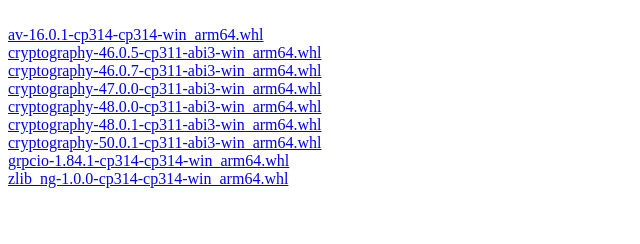
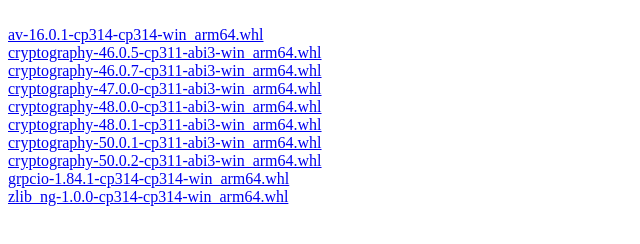
Before and after one commit to AlexxIT/python-wheels, a plain HTML site: page index.html in a window 1280 px wide. Shown: the whole page, without its empty margins (0-640 px from the left). Drawn offline with Linux system fonts and the light colour scheme.

Commit message:
Add cryptography 50.0.2

```diff
--- a/index.html
+++ b/index.html
@@ -12,6 +12,7 @@
     <a href="wheels/cryptography-48.0.0-cp311-abi3-win_arm64.whl"><br>cryptography-48.0.0-cp311-abi3-win_arm64.whl</a>
     <a href="wheels/cryptography-48.0.1-cp311-abi3-win_arm64.whl"><br>cryptography-48.0.1-cp311-abi3-win_arm64.whl</a>
     <a href="wheels/cryptography-50.0.1-cp311-abi3-win_arm64.whl"><br>cryptography-50.0.1-cp311-abi3-win_arm64.whl</a>
+    <a href="wheels/cryptography-50.0.2-cp311-abi3-win_arm64.whl"><br>cryptography-50.0.2-cp311-abi3-win_arm64.whl</a>
     <a href="wheels/grpcio-1.84.1-cp314-cp314-win_arm64.whl"><br>grpcio-1.84.1-cp314-cp314-win_arm64.whl</a>
     <a href="wheels/zlib_ng-1.0.0-cp314-cp314-win_arm64.whl"><br>zlib_ng-1.0.0-cp314-cp314-win_arm64.whl</a>
 </body>
```
Also changed, not shown: 1 other file.
